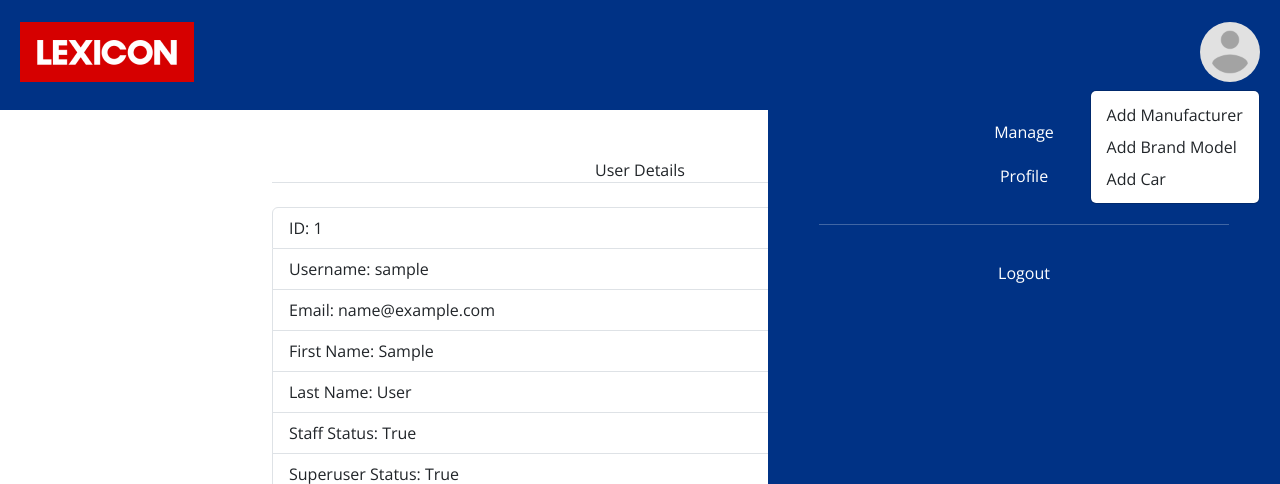
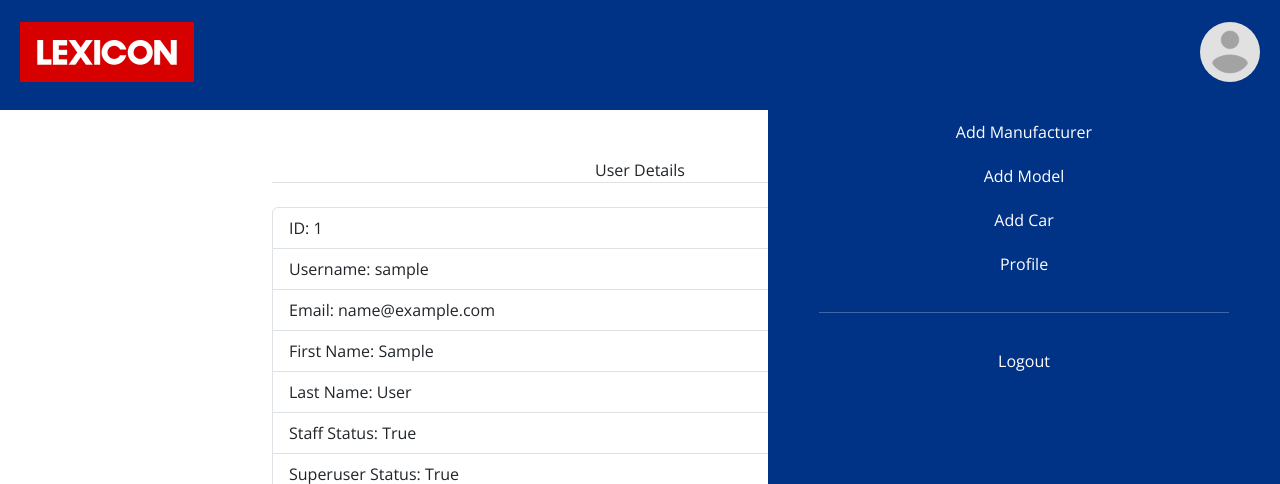
Before and after one commit to lexicon-car-dealership/car-dealership-exercise, a Django app: page /auth/profile/ in a window 1280 px wide, after a click that opens the changed part. Shown: the top 484 px of the page. Run offline with Django 4.2, Linux system fonts and the light colour scheme; the visitor is signed in with stand-in values (Sample User, id 1); data that the repository does not hold is empty; some web fonts are replaced.

Commit message:
add description and fix manage dropdown by removing it

```diff
--- a/car_dealership/templates/base.html
+++ b/car_dealership/templates/base.html
@@ -3,11 +3,20 @@
 <html lang="en">
   <head>
     <meta charset="UTF-8" />
+    <meta name="description" content="Car Dealership">
     <meta name="viewport" content="width=device-width, initial-scale=1.0" />
-    <link href="https://cdn.jsdelivr.net/npm/bootstrap@5.3.3/dist/css/bootstrap.min.css" rel="stylesheet" integrity="sha384-QWTKZyjpPEjISv5WaRU9OFeRpok6YctnYmDr5pNlyT2bRjXh0JMhjY6hW+ALEwIH" crossorigin="anonymous">
-    <link href="https://cdnjs.cloudflare.com/ajax/libs/font-awesome/6.0.0-beta3/css/all.min.css" rel="stylesheet">
+    <link href="https://cdn.jsdelivr.net/npm/bootstrap@5.3.3/dist/css/bootstrap.min.css"
+          rel="stylesheet"
+          integrity="sha384-QWTKZyjpPEjISv5WaRU9OFeRpok6YctnYmDr5pNlyT2bRjXh0JMhjY6hW+ALEwIH"
+          crossorigin="anonymous">
+    <link href="https://cdnjs.cloudflare.com/ajax/libs/font-awesome/6.0.0-beta3/css/all.min.css"
+          rel="stylesheet">
     <link href="{% static 'css/styles.css' %}" rel="stylesheet">
-    <title>{% block title %}Car Dealership{% endblock %}</title>
+    <title>
+      {% block title %}
+        Car Dealership
+      {% endblock title %}
+    </title>
   </head>
   <body>
     <header id="header">
@@ -20,25 +29,28 @@
           {% if user.is_authenticated %}
             <li>
               <button id="navbarDropdown" data-bs-toggle="dropdown" aria-expanded="false">
-              <img class="profile-img" src="{% static 'images/profile_placeholder.png' %}" alt="Profile">
+                <img class="profile-img"
+                     src="{% static 'images/profile_placeholder.png' %}"
+                     alt="Profile">
               </button>
               <ul id="menu-bar" aria-labelledby="navbarDropdown">
                 {% if user.is_superuser or user.is_staff %}
-              <li class="nav-item dropdown">
-                <a class="nav-link dropdown-toggle" href="#" id="adminDropdown" role="button" data-bs-toggle="dropdown" aria-expanded="false">
-                  Manage
-                </a>
-                <ul class="dropdown-menu" aria-labelledby="adminDropdown">
-                  <li><a class="dropdown-item" href="{% url 'admin_forms' 'manufacturer' %}">Add Manufacturer</a></li>
-                  <li><a class="dropdown-item" href="{% url 'admin_forms' 'brandmodel' %}">Add Brand Model</a></li>
-                  <li><a class="dropdown-item" href="{% url 'add_car' %}">Add Car</a></li>
-                </ul>
+                  <li>
+                    <a href="{% url 'admin_forms' 'manufacturer' %}">Add Manufacturer</a>
+                  </li>
+                  <li>
+                    <a href="{% url 'admin_forms' 'brandmodel' %}">Add Model</a>
+                  </li>
+                  <li>
+                    <a href="{% url 'add_car' %}">Add Car</a>
                   </li>
                 {% endif %}
-              <li><a href="{% url 'profile' %}">Profile</a></li>
+                <li>
+                  <a href="{% url 'profile' %}">Profile</a>
+                </li>
                 <hr width="80%">
                 <li>
-                <form method="POST" action="{% url 'logout' %}">
+                  <form method="post" action="{% url 'logout' %}">
                     {% csrf_token %}
                     <button type="submit">Logout</button>
                   </form>
@@ -54,9 +66,12 @@
       </nav>
     </header>
     <main>
-      {% block content %} {% endblock %}
+      {% block content %}
+      {% endblock content %}
     </main>
-    <script src="https://cdn.jsdelivr.net/npm/bootstrap@5.3.3/dist/js/bootstrap.bundle.min.js" integrity="sha384-YvpcrYf0tY3lHB60NNkmXc5s9fDVZLESaAA55NDzOxhy9GkcIdslK1eN7N6jIeHz" crossorigin="anonymous"></script>
+    <script src="https://cdn.jsdelivr.net/npm/bootstrap@5.3.3/dist/js/bootstrap.bundle.min.js"
+            integrity="sha384-YvpcrYf0tY3lHB60NNkmXc5s9fDVZLESaAA55NDzOxhy9GkcIdslK1eN7N6jIeHz"
+            crossorigin="anonymous"></script>
     <script src="https://cdnjs.cloudflare.com/ajax/libs/font-awesome/6.0.0-beta3/js/all.min.js"></script>
     <script src="{% static 'js/main.js' %}"></script>
   </body>
```
Lines whose indentation alone changed are shown as unchanged.
